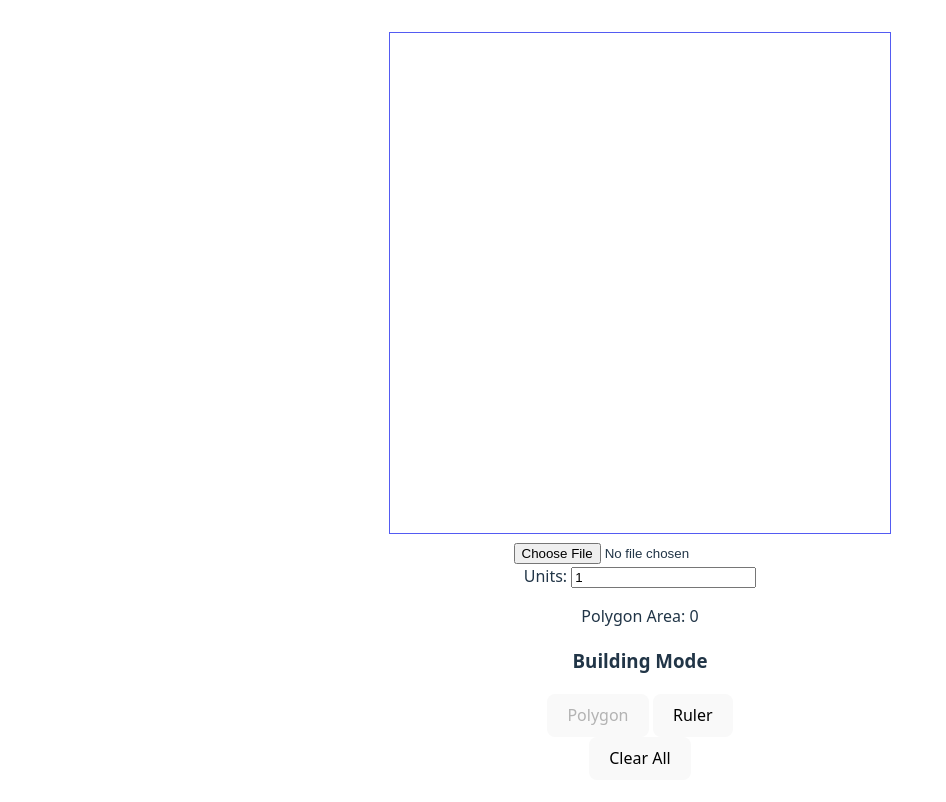
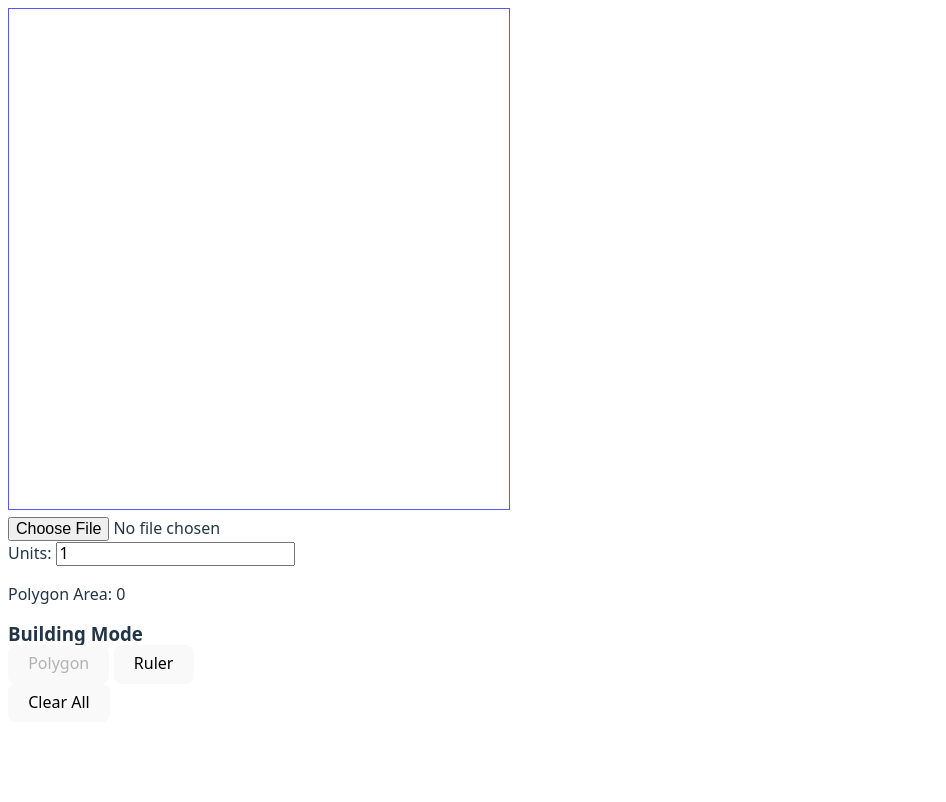
Before and after one commit to schebl/area, a Svelte app: page / in a window 1280 px wide. Shown: the top 802 px of the page, without its empty margins (0-946 px from the left). Built offline with nearby package versions, Linux system fonts and the light colour scheme.

Commit message:
add global CSS reset

```diff
--- a/src/app.css
+++ b/src/app.css
@@ -1,59 +1,53 @@
 :root {
     font-family: system-ui, Avenir, Helvetica, Arial, sans-serif;
-    line-height: 1.5;
-    font-weight: 400;
+    -webkit-font-smoothing: antialiased;
 
     color-scheme: light dark;
     color: rgba(255, 255, 255, 0.87);
     background-color: #242424;
-
-    font-synthesis: none;
-    text-rendering: optimizeLegibility;
-    -webkit-font-smoothing: antialiased;
-    -moz-osx-font-smoothing: grayscale;
 }
 
-a {
-    font-weight: 500;
-    color: #646cff;
-    text-decoration: inherit;
+*, *::before, *::after {
+    box-sizing: border-box;
 }
 
-a:hover {
-    color: #535bf2;
+html {
+    -moz-text-size-adjust: none;
+    -webkit-text-size-adjust: none;
+    text-size-adjust: none;
+}
+
+body, h1, h2, h3, h4, p, figure, blockquote, dl, dd {
+    margin-block-end: 0;
 }
 
 body {
-    margin: 0;
-    display: flex;
-    place-items: center;
-    min-width: 320px;
     min-height: 100vh;
+    line-height: 1.5;
 }
 
-h1 {
-    font-size: 3.2em;
+h1, h2, h3, h4, button, input, label {
     line-height: 1.1;
 }
 
-.card {
-    padding: 2em;
+h1, h2, h3, h4 {
+    text-wrap: balance;
+}
+
+input, button, textarea, select {
+    font-family: inherit;
+    font-size: inherit;
 }
 
 #app {
     max-width: 1280px;
     margin: 0 auto;
-    padding: 2rem;
-    text-align: center;
 }
 
 button {
     border-radius: 8px;
     border: 1px solid transparent;
     padding: 0.6em 1.2em;
-    font-size: 1em;
-    font-weight: 500;
-    font-family: inherit;
     background-color: #1a1a1a;
     cursor: pointer;
     transition: border-color 0.25s;
@@ -63,21 +57,12 @@ button:hover {
     border-color: #646cff;
 }
 
-button:focus,
-button:focus-visible {
-    outline: 4px auto -webkit-focus-ring-color;
-}
-
 @media (prefers-color-scheme: light) {
     :root {
         color: #213547;
         background-color: #ffffff;
     }
 
-    a:hover {
-        color: #747bff;
-    }
-
     button {
         background-color: #f9f9f9;
     }
```
